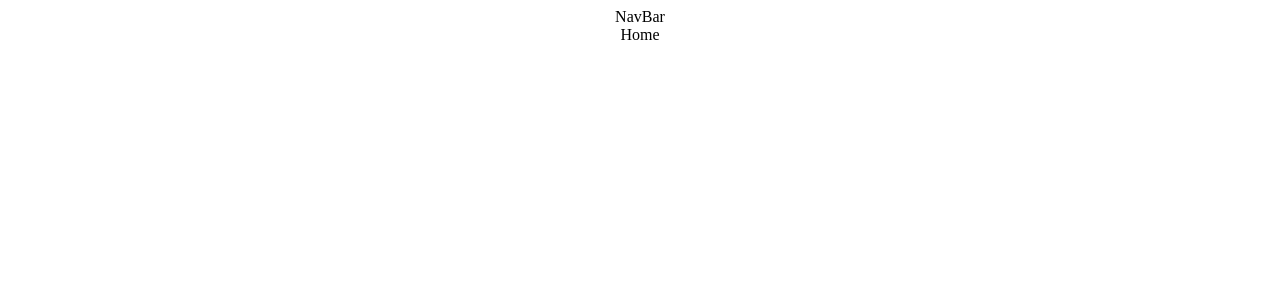
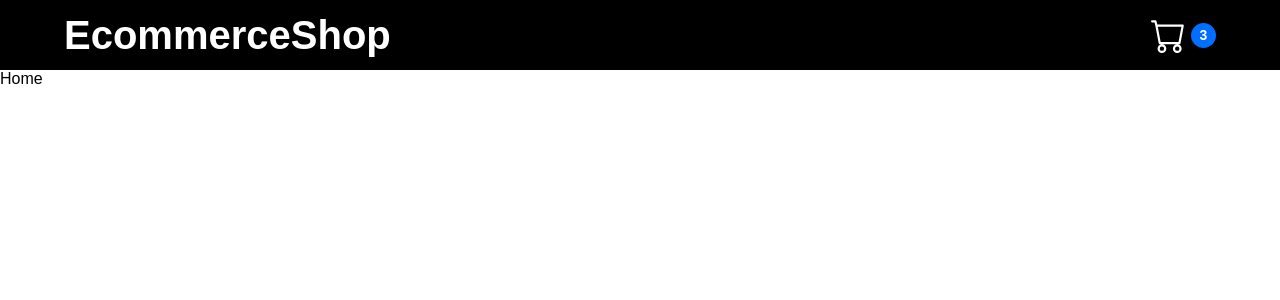
Before and after one commit to ssmythw/ecommerce-store, a React (Create React App) app in the folder frontend/: page / in a window 1280 px wide. Shown: the top 300 px of the page. Built offline with nearby package versions, Linux system fonts and the light colour scheme.

Commit message:
added redirect route and not found page

```diff
--- a/frontend/src/App.css
+++ b/frontend/src/App.css
@@ -1,38 +1,64 @@
-.App {
-  text-align: center;
+* {
+  font-family: sans-serif;
+  padding: 0;
+  margin: 0;
+  box-sizing: border-box;
 }
 
-.App-logo {
-  height: 40vmin;
-  pointer-events: none;
+/* Navbar */
+
+.navbar {
+  height: 70px;
+  background-color: black;
+  display: flex;
+  justify-content: space-between;
+  align-items: center;
+  padding: 0 4rem;
 }
 
-@media (prefers-reduced-motion: no-preference) {
-  .App-logo {
-    animation: App-logo-spin infinite 20s linear;
-  }
+.navbar a {
+  text-decoration: none;
+  color: white;
 }
 
-.App-header {
-  background-color: #282c34;
-  min-height: 100vh;
+.navbar h2 {
+  font-size: 40px;
+}
+
+.navbag {
+  display: flex;
+  align-items: center;
+}
+
+.bag-quantity {
+  display: flex;
+  align-items: center;
+  justify-content: center;
+  height: 25px;
+  width: 25px;
+  background-color: rgb(0, 110, 255);
+  border-radius: 50%;
+  font-size: 14px;
+  font-weight: 700;
+  color: white;
+  margin-left: 5px;
+}
+
+/* Not Found */
+
+.not-found {
   display: flex;
   flex-direction: column;
   align-items: center;
   justify-content: center;
-  font-size: calc(10px + 2vmin);
-  color: white;
+  color: rgb(68, 68, 68);
+  min-height: 80vh;
 }
 
-.App-link {
-  color: #61dafb;
+.not-found h2 {
+  font-size: 55px;
 }
 
-@keyframes App-logo-spin {
-  from {
-    transform: rotate(0deg);
-  }
-  to {
-    transform: rotate(360deg);
-  }
+.not-found p {
+  font-size: 20px;
 }
--- a/frontend/src/App.js
+++ b/frontend/src/App.js
@@ -1,8 +1,9 @@
 import "./App.css";
-import { BrowserRouter, Route, Routes, Redirect } from "react-router-dom";
+import { BrowserRouter, Navigate, Route, Routes, red } from "react-router-dom";
 import NavBar from "./components/NavBar";
 import Cart from "./components/Cart";
 import Home from "./components/Home";
+import NotFound from "./components/NotFound";
 
 function App() {
   return (
@@ -11,7 +12,9 @@
         <NavBar />
         <Routes>
           <Route path="/cart" element={<Cart />} />
-          <Route path="/" element={<Home />} />
+          <Route path="not-found" element={<NotFound />} />
+          <Route path="/" exact element={<Home />} />
+          <Route path="*" element={<Navigate to="/not-found" replace />} />
         </Routes>
       </BrowserRouter>
     </div>
--- a/frontend/src/components/NavBar.jsx
+++ b/frontend/src/components/NavBar.jsx
@@ -1,7 +1,31 @@
 import React from "react";
+import { Link } from "react-router-dom";
 
 const NavBar = () => {
-  return <div>NavBar</div>;
+  return (
+    <nav className="navbar">
+      <Link to="/">
+        <h2>EcommerceShop</h2>
+      </Link>
+      <Link to="/cart">
+        <div className="navbag">
+          <svg
+            xmlns="http://www.w3.org/2000/svg"
+            width="35"
+            height="35"
+            fill="currentColor"
+            className="bi bi-cart"
+            viewBox="0 0 16 16"
+          >
+            <path d="M0 1.5A.5.5 0 0 1 .5 1H2a.5.5 0 0 1 .485.379L2.89 3H14.5a.5.5 0 0 1 .491.592l-1.5 8A.5.5 0 0 1 13 12H4a.5.5 0 0 1-.491-.408L2.01 3.607 1.61 2H.5a.5.5 0 0 1-.5-.5zM3.102 4l1.313 7h8.17l1.313-7H3.102zM5 12a2 2 0 1 0 0 4 2 2 0 0 0 0-4zm7 0a2 2 0 1 0 0 4 2 2 0 0 0 0-4zm-7 1a1 1 0 1 1 0 2 1 1 0 0 1 0-2zm7 0a1 1 0 1 1 0 2 1 1 0 0 1 0-2z" />
+          </svg>
+          <span className="bag-quantity">
+            <span>3</span>
+          </span>
+        </div>
+      </Link>
+    </nav>
+  );
 };
 
 export default NavBar;
--- /dev/null
+++ b/frontend/src/components/NotFound.jsx
@@ -0,0 +1,12 @@
+import React from "react";
+
+const NotFound = () => {
+  return (
+    <div className="not-found">
+      <h2>404</h2>
+      <p>Page not found</p>
+    </div>
+  );
+};
+
+export default NotFound;
```
